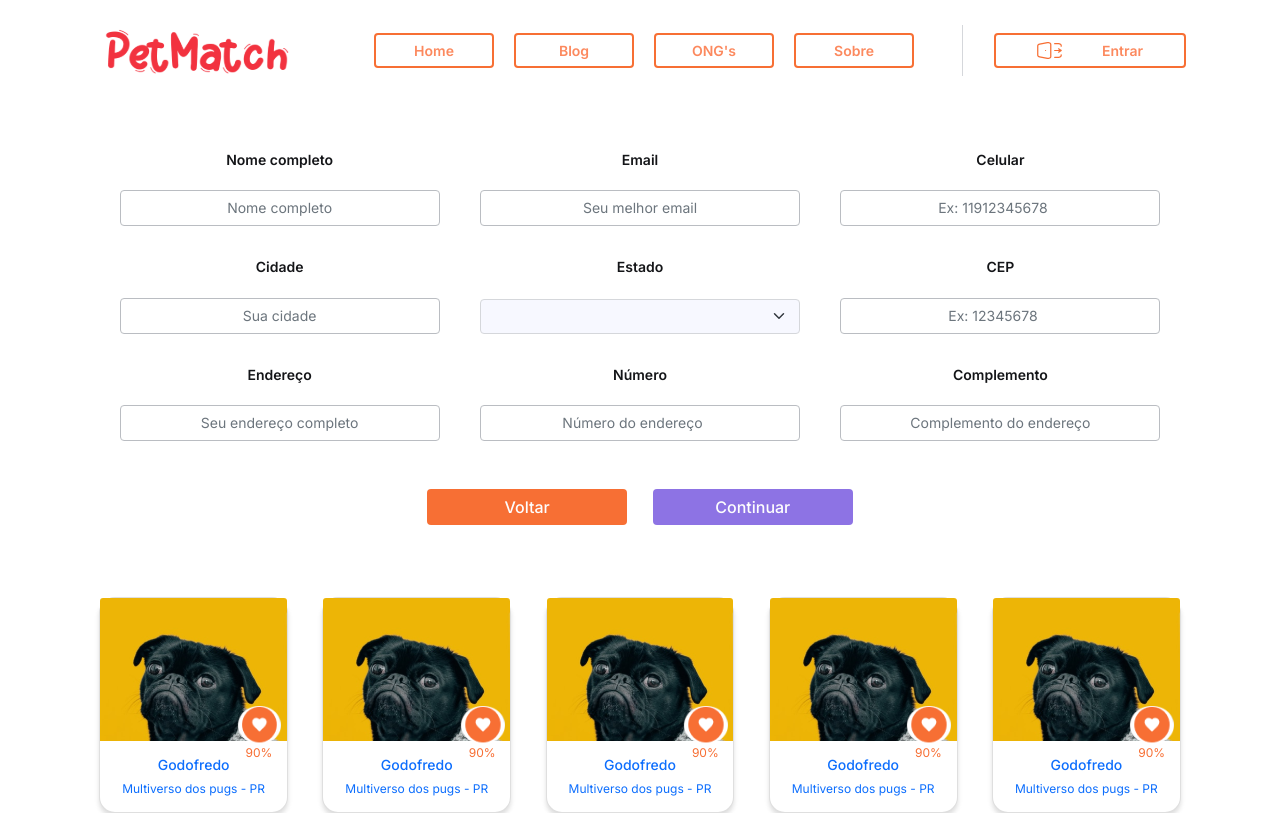
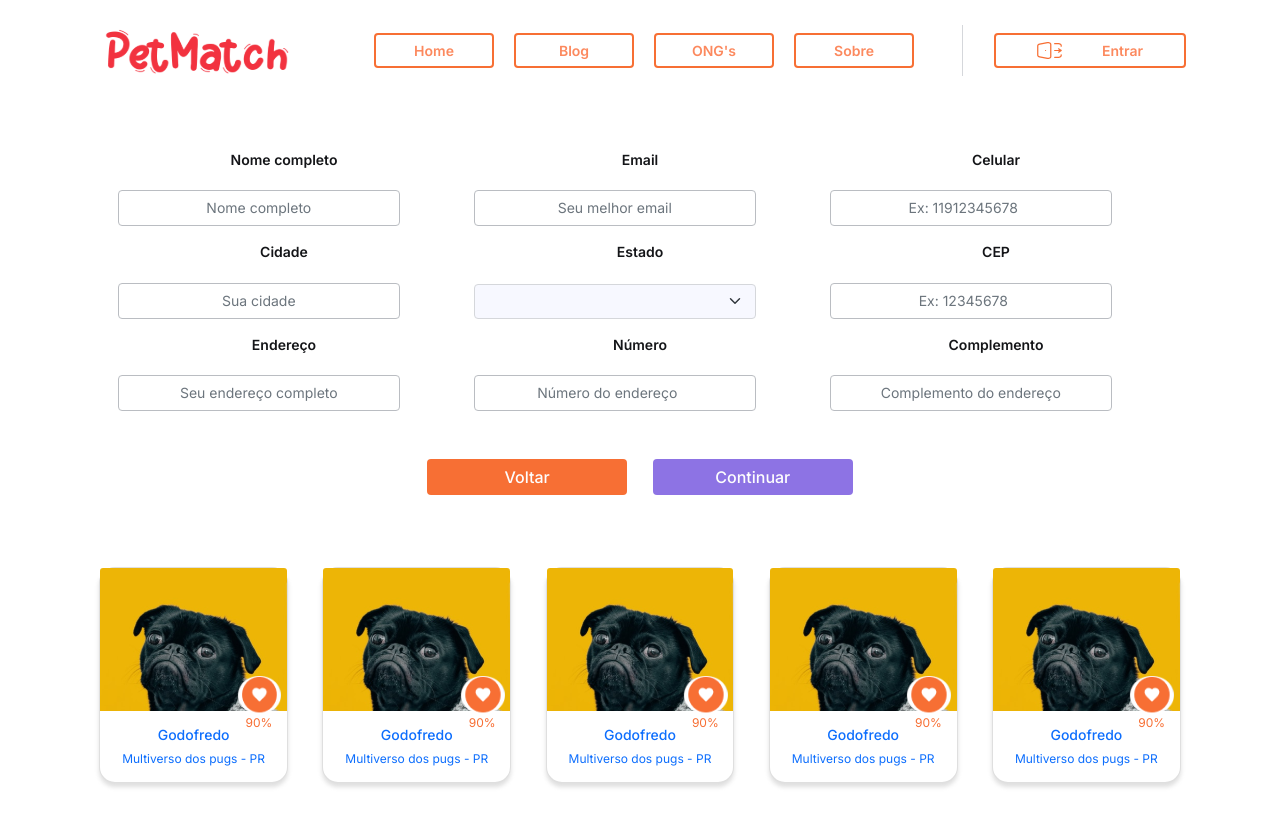
Before and after one commit to andresdslima/petmatch-front, a React (Create React App) app: page /adoption in a window 1280 px wide. Shown: the top 813 px of the page. Built offline with nearby package versions, Linux system fonts and the light colour scheme; no server answers.

Commit message:
ajustes no grid do form de adocao

```diff
--- a/src/components/AdoptionForm/index.jsx
+++ b/src/components/AdoptionForm/index.jsx
@@ -1,4 +1,4 @@
-import { Container, Form, Button } from 'react-bootstrap';
+import { Container, Form, Col, Row } from 'react-bootstrap';
 import { useFormik } from 'formik';
 import * as Yup from 'yup';
 import { useNavigate } from 'react-router-dom';
@@ -9,15 +9,12 @@ import * as Styled from './styled';
 const validationSchema = Yup.object({
 	nome: Yup.string().min(6, 'Nome completo').required('*'),
 	email: Yup.string().email('Email inválido').required('*'),
-	celular: Yup.number()
-		.min(10, '11 dígitos')
-		.max(11, '11 dígitos')
-		.required('*'),
-	cidade: Yup.string().min(3, ' sua cidade').required('*'),
+	celular: Yup.string().min(11, '11 dígitos').required('*'),
+	cidade: Yup.string().min(3, 'Digite sua cidade').required('*'),
 	estado: Yup.string().min(2, 'Escolha seu estado').required('*'),
-	cep: Yup.string().min(7, '8 dígitos').max(8, '8 dígitos').required('*'),
+	cep: Yup.string().min(8, '8 dígitos').required('*'),
 	endereco: Yup.string().min(6, 'Endereço completo').required('*'),
-	enderecoNumero: Yup.number().max(5, 'Máximo 5 números').required('*'),
+	enderecoNumero: Yup.number().required('*'),
 	enderecoComplemento: Yup.string(),
 });
 
@@ -26,6 +23,7 @@ const AdoptionForm = () => {
 	// const dispatch = useDispatch();
 
 	const formik = useFormik({
+		// Inserir valores iniciais a partir do localStorage ou Redux se tiver
 		initialValues: {
 			nome: '',
 			email: '',
@@ -42,7 +40,7 @@ const AdoptionForm = () => {
 
 		onSubmit: values => {
 			console.log(values);
-			localStorage.setItem('form', JSON.stringify(...values));
+			localStorage.setItem('form', JSON.stringify(values));
 			formik.handleReset();
 			navigate('/');
 		},
@@ -52,6 +50,8 @@ const AdoptionForm = () => {
 		<Container className="my-5">
 			<Form onSubmit={formik.handleSubmit}>
 				<Styled.ContainerForm>
+					<Row>
+						<Col xs={12} sm={4}>
 							<Styled.InputContainer>
 								<Styled.Label htmlFor="nome">Nome completo</Styled.Label>
 								{formik.errors.nome && <small>{formik.errors.nome}</small>}
@@ -64,7 +64,9 @@ const AdoptionForm = () => {
 									onChange={formik.handleChange}
 								/>
 							</Styled.InputContainer>
+						</Col>
 
+						<Col xs={12} sm={4}>
 							<Styled.InputContainer>
 								<Styled.Label htmlFor="email">Email</Styled.Label>
 								{formik.errors.email && <small>{formik.errors.email}</small>}
@@ -77,10 +79,14 @@ const AdoptionForm = () => {
 									onChange={formik.handleChange}
 								/>
 							</Styled.InputContainer>
+						</Col>
 
+						<Col xs={12} sm={4}>
 							<Styled.InputContainer>
 								<Styled.Label htmlFor="celular">Celular</Styled.Label>
-						{formik.errors.celular && <small>{formik.errors.celular}</small>}
+								{formik.errors.celular && (
+									<small>{formik.errors.celular}</small>
+								)}
 								<Styled.SInput
 									type="number"
 									name="celular"
@@ -90,7 +96,11 @@ const AdoptionForm = () => {
 									onChange={formik.handleChange}
 								/>
 							</Styled.InputContainer>
+						</Col>
+					</Row>
 
+					<Row>
+						<Col xs={12} sm={4}>
 							<Styled.InputContainer>
 								<Styled.Label htmlFor="cidade">Cidade</Styled.Label>
 								{formik.errors.cidade && <small>{formik.errors.cidade}</small>}
@@ -103,7 +113,9 @@ const AdoptionForm = () => {
 									onChange={formik.handleChange}
 								/>
 							</Styled.InputContainer>
+						</Col>
 
+						<Col xs={12} sm={4}>
 							<Styled.InputContainer>
 								<Styled.Label htmlFor="estado">Estado</Styled.Label>
 								{formik.errors.estado && <small>{formik.errors.estado}</small>}
@@ -148,7 +160,9 @@ const AdoptionForm = () => {
 									<Styled.SelectOption value="TO">TO</Styled.SelectOption>
 								</Styled.FormItemSelect>
 							</Styled.InputContainer>
+						</Col>
 
+						<Col xs={12} sm={4}>
 							<Styled.InputContainer>
 								<Styled.Label htmlFor="cep">CEP</Styled.Label>
 								{formik.errors.cep && <small>{formik.errors.cep}</small>}
@@ -161,10 +175,16 @@ const AdoptionForm = () => {
 									onChange={formik.handleChange}
 								/>
 							</Styled.InputContainer>
+						</Col>
+					</Row>
 
+					<Row>
+						<Col xs={12} sm={4}>
 							<Styled.InputContainer>
 								<Styled.Label htmlFor="endereco">Endereço</Styled.Label>
-						{formik.errors.endereco && <small>{formik.errors.endereco}</small>}
+								{formik.errors.endereco && (
+									<small>{formik.errors.endereco}</small>
+								)}
 								<Styled.SInput
 									type="text"
 									name="endereco"
@@ -174,7 +194,9 @@ const AdoptionForm = () => {
 									onChange={formik.handleChange}
 								/>
 							</Styled.InputContainer>
+						</Col>
 
+						<Col xs={12} sm={4}>
 							<Styled.InputContainer>
 								<Styled.Label htmlFor="enderecoNumero">Número</Styled.Label>
 								{formik.errors.enderecoNumero && (
@@ -189,7 +211,9 @@ const AdoptionForm = () => {
 									onChange={formik.handleChange}
 								/>
 							</Styled.InputContainer>
+						</Col>
 
+						<Col xs={12} sm={4}>
 							<Styled.InputContainer>
 								<Styled.Label htmlFor="enderecoComplemento">
 									Complemento
@@ -206,6 +230,8 @@ const AdoptionForm = () => {
 									onChange={formik.handleChange}
 								/>
 							</Styled.InputContainer>
+						</Col>
+					</Row>
 				</Styled.ContainerForm>
 
 				<Styled.ButtonContainer className="my-5">
--- a/src/components/AdoptionForm/styled.js
+++ b/src/components/AdoptionForm/styled.js
@@ -2,41 +2,39 @@ import styled from 'styled-components';
 import { Button, Container, Form } from 'react-bootstrap';
 import { Link } from 'react-router-dom';
 
-export const ContainerForm = styled.div`
-	display: flex;
-	flex-wrap: wrap;
-	justify-content: space-between;
-	gap: 30px;
-  padding: 0 2vw;
+export const ContainerForm = styled(Container)`
+	display: grid;
+	row-gap: 15px;
 
-	@media only screen and (max-width: 500px) {
-		justify-content: center;
-		gap: 10px;
-	}
+  @media only screen and (max-width: 500px) {
+    display: flex !important;
+    flex-direction: column;
+    align-items: center;
+    justify-content: center;
+    flex-wrap: wrap;
+  }
 `;
 
 export const Label = styled(Form.Label)`
 	color: #141518;
 	font-size: max(1vw, 14px);
 	font-weight: 600;
+  margin: 0;
 `;
 
 export const FormItemSelect = styled(Form.Select)`
-	width: 25vw;
+	width: 22vw;
 	background-color: #f7f8ff;
 	border: 1px solid #d5d7db !important;
 	font-size: 14px;
 	color: #606266;
 	box-shadow: none !important;
 
-	@media only screen and (max-width: 900px) {
-		width: 25vw;
-	}
-
 	@media only screen and (max-width: 500px) {
-		width: 70vw;
+		width: 100%;
 	}
 `;
+
 export const SelectOption = styled.option`
 	font-size: 14px;
 	color: #606266;
@@ -50,9 +48,9 @@ export const InputContainer = styled(Form.Group)`
 
 	small {
 		color: #f00;
-		padding: 0;
-		margin: 0;
-		font-weight: 600;
+		padding: 0 !important;
+		margin: 0 !important;
+		font-weight: 500;
 	}
 `;
 
@@ -156,7 +154,7 @@ export const SInput = styled(Form.Control)`
 	margin: 0;
 	box-sizing: border-box;
 	position: relative;
-	width: 25vw !important;
+	width: 22vw !important;
 
 	&:hover {
 		border: 1px solid #f76f34;
@@ -171,7 +169,8 @@ export const SInput = styled(Form.Control)`
 	}
 
 	@media only screen and (max-width: 500px) {
-		width: 60%;
+		width: 100% !important;
+    margin-bottom: 1.5vh;
 	}
 `;
 
--- a/src/pages/Matches/index.jsx
+++ b/src/pages/Matches/index.jsx
@@ -11,6 +11,7 @@ const Matches = () => {
 			<Header />
 
 			<MatchesForm />
+
 			<PeopleReview />
 			<CardPostsContainer />
 			<Footer />
```
Lines whose indentation alone changed are shown as unchanged.
